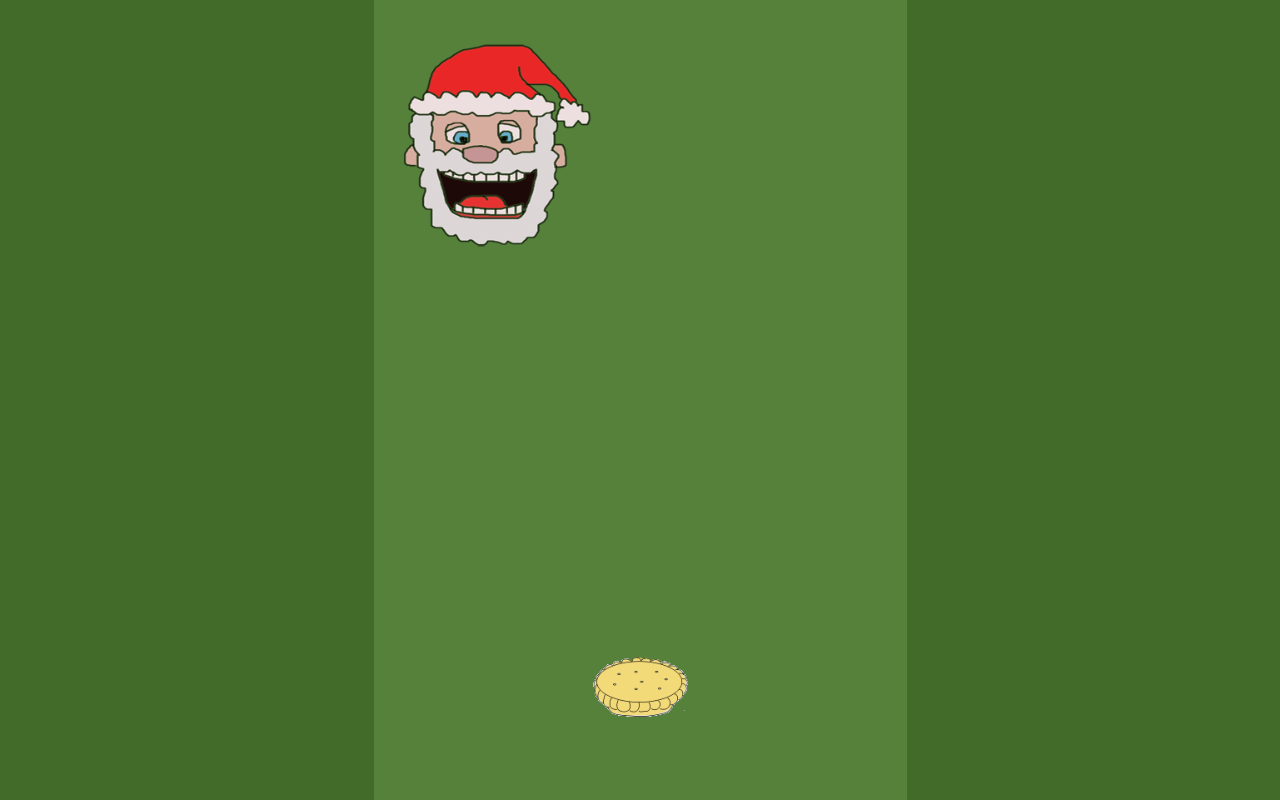
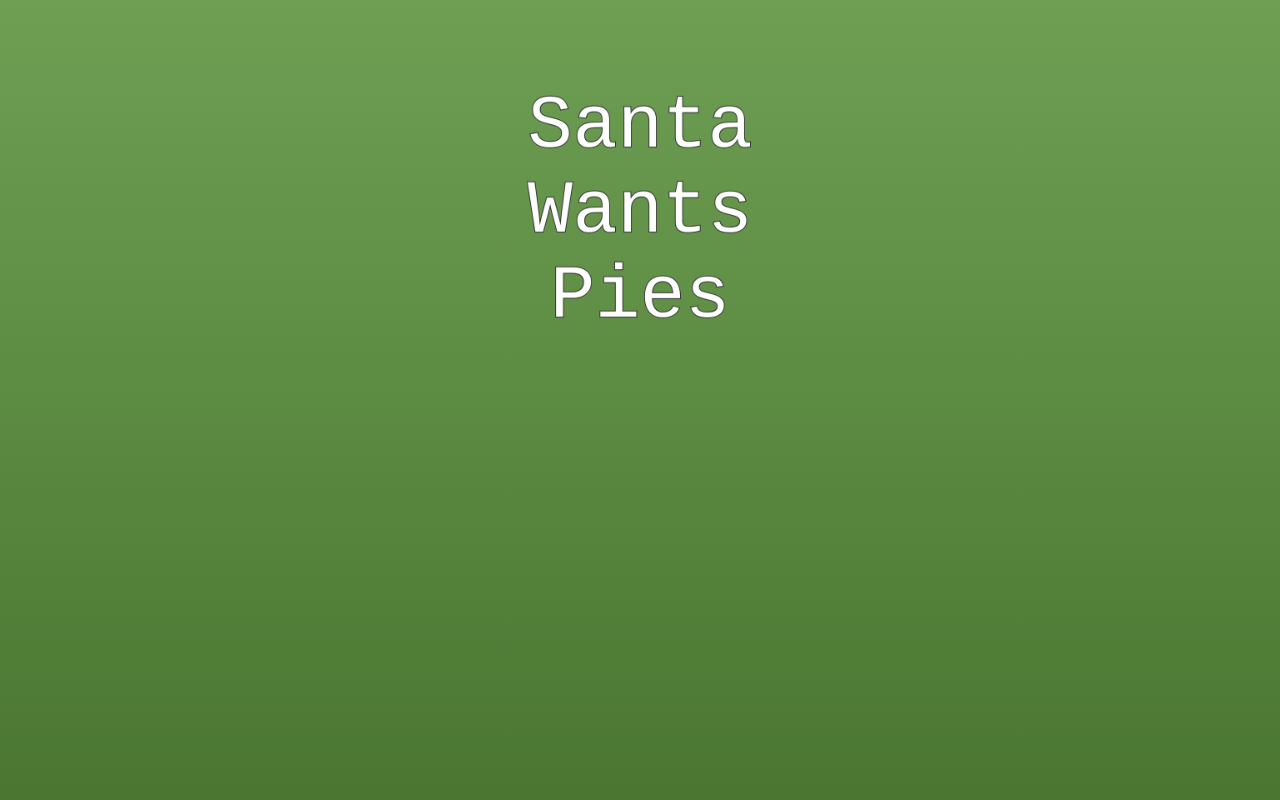
Before and after one commit to poshaughnessy/christmascard2014, a website: page index.html in a window 1280 px wide. Drawn offline with Linux system fonts and the light colour scheme.

Commit message:
Changed main.js to game.js and working on multiple scenes, made stage transparent, etc...

```diff
--- a/css/styles.css
+++ b/css/styles.css
@@ -6,7 +6,12 @@ body {
 
 body {
     overflow: hidden;
-    background: #426a29;
+    background-image: -ms-linear-gradient(top, #6E9F53 0%, #4A7631 100%);
+    background-image: -moz-linear-gradient(top, #6E9F53 0%, #4A7631 100%);
+    background-image: -o-linear-gradient(top, #6E9F53 0%, #4A7631 100%);
+    background-image: -webkit-gradient(linear, left top, left bottom, color-stop(0, #6E9F53), color-stop(1, #4A7631));
+    background-image: -webkit-linear-gradient(top, #6E9F53 0%, #4A7631 100%);
+    background-image: linear-gradient(to bottom, #6E9F53 0%, #4A7631 100%);
     display: -webkit-flex;
     -webkit-align-items: center;
     -webkit-justify-content: center;
--- a/index.html
+++ b/index.html
@@ -9,6 +9,6 @@
 
     <script src="js/vendor/pixi.js"></script>
     <script src="js/vendor/tween.min.js"></script>
-    <script src="js/main.js"></script>
+    <script src="js/game.js"></script>
 </body>
 </html>
--- a/js/main.js
+++ b/js/game.js
@@ -7,8 +7,7 @@ var DEFAULT_WIDTH = 640,
     MINCE_PIE_HEIGHT = 72,
     MINCE_PIE_THROW_Y_THRESHOLD = 20,
     stage = new PIXI.Stage(0x55813a, true),
-    gameContainer = new PIXI.DisplayObjectContainer(),
-    renderer = PIXI.autoDetectRenderer(DEFAULT_WIDTH, DEFAULT_HEIGHT),
+    renderer = PIXI.autoDetectRenderer(DEFAULT_WIDTH, DEFAULT_HEIGHT, {transparent: true}),
     santaTexture,
     santa,
     mincePie,
@@ -25,11 +24,75 @@ var DEFAULT_WIDTH = 640,
     mincePieThrowLastY,
     mincePieVelocityX,
     mincePieVelocityY,
-    mincePieDoFling = false;
+    mincePieDoFling = false,
+    sceneContainers = {
+        intro: new PIXI.DisplayObjectContainer(),
+        game: new PIXI.DisplayObjectContainer(),
+        score: new PIXI.DisplayObjectContainer()
+    },
+    currentScene;
 
 init();
 
 function init() {
+
+    initIntroScene();
+    initGameScene();
+    initScoreScene();
+
+    switchScene('intro');
+
+    document.body.appendChild(renderer.view);
+
+    window.addEventListener('resize', onResize, false);
+
+    initInteractions();
+
+    rescale();
+
+    animate();
+
+}
+
+function switchScene(scene) {
+
+    currentScene = scene;
+
+    for( var key in sceneContainers ) {
+
+        if( sceneContainers.hasOwnProperty(key) ) {
+            sceneContainers[key].visible = key === scene;
+        }
+
+    }
+
+}
+
+function initIntroScene() {
+
+    var introContainer = sceneContainers.intro;
+
+    introContainer.width = DEFAULT_WIDTH;
+    introContainer.height = DEFAULT_HEIGHT;
+
+    // Title
+
+    var title = new PIXI.Text("Santa\nWants\nPies", {font:'90px Courier', fill:'white', align:'center', stroke: '#333', strokeThickness: 2});
+
+    title.anchor.x = 0.5;
+
+    title.position.x = DEFAULT_WIDTH / 2;
+    title.position.y = 100;
+
+    introContainer.addChild(title);
+
+    stage.addChild(introContainer);
+
+}
+
+function initGameScene() {
+
+    var gameContainer = sceneContainers.game;
 
     gameContainer.width = DEFAULT_WIDTH;
     gameContainer.height = DEFAULT_HEIGHT;
@@ -68,15 +131,54 @@ function init() {
 
     stage.addChild(gameContainer);
 
-    document.body.appendChild(renderer.view);
+}
 
-    window.addEventListener('resize', onResize, false);
+function initGameScene() {
 
-    initInteractions();
+    var gameContainer = sceneContainers.game;
 
-    rescale();
+    gameContainer.width = DEFAULT_WIDTH;
+    gameContainer.height = DEFAULT_HEIGHT;
 
-    animate();
+    // Santa
+
+    santaTexture = PIXI.Texture.fromImage('img/santa-mouth-open-250px.png');
+
+    santa = new PIXI.Sprite(santaTexture);
+
+    santa.anchor.x = 0;
+
+    santa.position.x = SANTA_PADDING;
+    santa.position.y = 50;
+
+    gameContainer.addChild(santa);
+
+    // Mince pie
+
+    var mincePieTexture = PIXI.Texture.fromImage('img/mince-pie.png');
+
+    mincePie = new PIXI.Sprite(mincePieTexture);
+
+    mincePie.interactive = true;
+
+    mincePie.anchor.x = 0.5;
+    mincePie.anchor.y = 0.5;
+
+    mincePie.position.x = (DEFAULT_WIDTH / 2);
+    mincePie.position.y = DEFAULT_HEIGHT - MINCE_PIE_HEIGHT/2 - 100;
+
+    mincePieOrigX = mincePie.position.x;
+    mincePieOrigY = mincePie.position.y;
+
+    gameContainer.addChild(mincePie);
+
+    stage.addChild(gameContainer);
+
+}
+
+function initScoreScene() {
+
+    // TODO
 
 }
 
@@ -97,7 +199,7 @@ function initInteractions() {
 
         if( mincePieBeingDragged ) {
 
-            console.log('move', data);
+            //console.log('move', data);
 
             mincePieDragFrames++;
 
@@ -188,20 +290,28 @@ function updateMincePiePosition() {
         if( mincePie.position.y > -MINCE_PIE_HEIGHT ) {
 
             mincePie.position.y += mincePieVelocityY;
-            // TODO acceleration...
+
+            // Hit detection...
+            //if(  ) {
+
+            //}
 
         } else {
 
             console.log('out of bounds - throw finished');
             endMincePieFling();
-            return;
 
         }
+
+    }
+
+    if( mincePieDoFling ) {
 
         if( mincePie.position.x > -MINCE_PIE_WIDTH && mincePie.position.x < DEFAULT_WIDTH + MINCE_PIE_WIDTH ) {
 
             mincePie.position.x += mincePieVelocityX;
-            // TODO acceleration
+
+
 
         } else {
 
@@ -216,19 +326,22 @@ function updateMincePiePosition() {
 
 function animate() {
 
-    updateSantaPosition();
+    if( currentScene === 'game' ) {
 
-    updateMincePiePosition();
+        updateSantaPosition();
+        updateMincePiePosition();
+
+    }
 
     //TWEEN.update();
 
     // Reason for applying and then un-applying is so we can use our expected coordinates & sizes for manipulating objects
     // See: http://ezelia.com/2013/pixi-tutorial
-    applyRatio(gameContainer, scaleRatio);
+    applyRatio(scaleRatio);
 
     renderer.render(stage);
 
-    applyRatio(gameContainer, 1/scaleRatio);
+    applyRatio(1/scaleRatio);
 
     requestAnimationFrame( animate );
 
@@ -248,9 +361,15 @@ function rescale() {
 
 }
 
-function applyRatio(displayObject, ratio) {
+function applyRatio(ratio) {
 
-    displayObject.scale.x = displayObject.scale.x * ratio;
-    displayObject.scale.y = displayObject.scale.y * ratio;
+    for(var i = 0; i < stage.children.length; i++) {
+
+        var displayObjectContainer = stage.children[i];
+
+        displayObjectContainer.scale.x = displayObjectContainer.scale.x * ratio;
+        displayObjectContainer.scale.y = displayObjectContainer.scale.y * ratio;
+
+    }
 
 }
```
